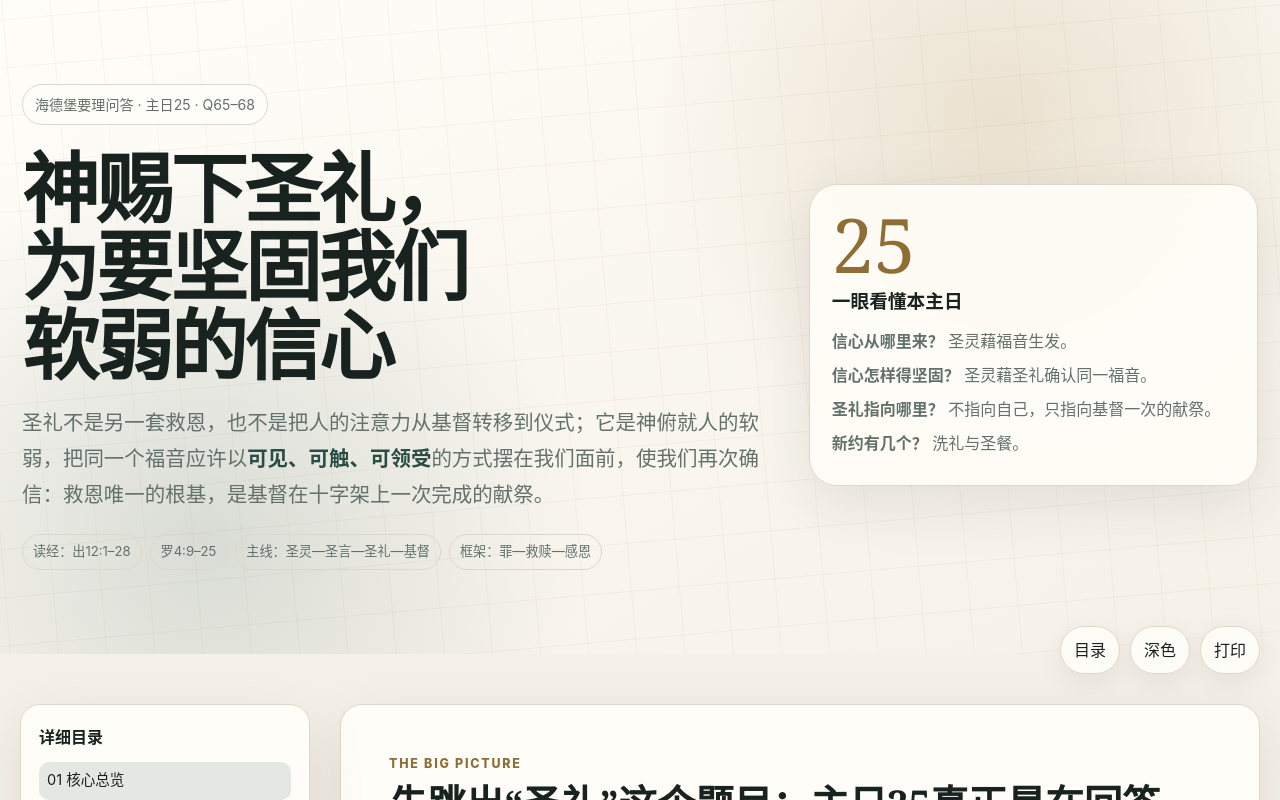
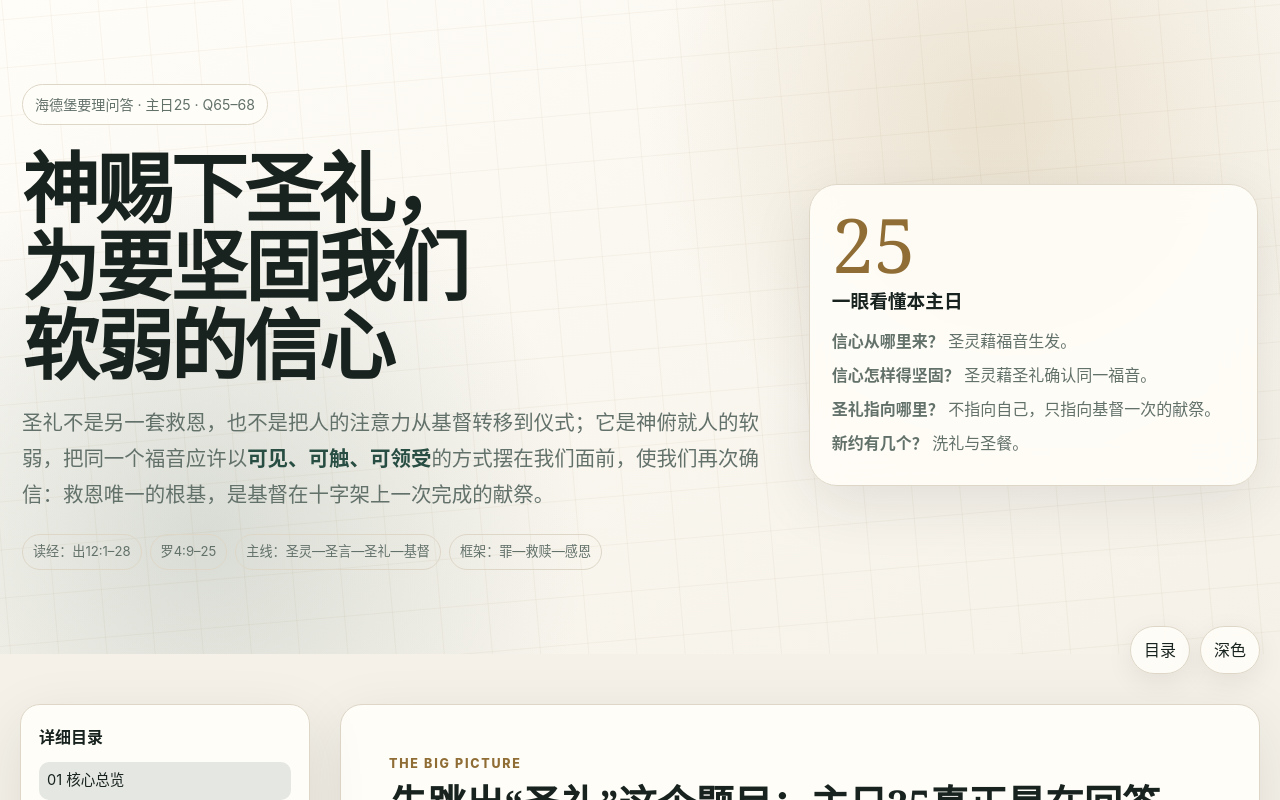
Before and after one commit to 07-Je-GT-Love-Personal-20260918/bible-reformed-atlas-20260919, a plain HTML site: page lordsday25/index.html in a window 1280 px wide. Shown: the top 800 px of the page. Drawn offline with Linux system fonts and the light colour scheme.

Commit message:
Remove remaining print button and styles from Lord's Day 25

```diff
--- a/lordsday25/index.html
+++ b/lordsday25/index.html
@@ -56,7 +56,7 @@ footer{width:min(var(--max),calc(100% - 30px));margin:0 auto 56px;color:var(--mu
 .pill-row{display:flex;gap:8px;flex-wrap:wrap;margin:16px 0}.pill{border:1px solid var(--line);padding:5px 10px;border-radius:999px;font-size:.82rem;color:var(--muted)}
 @media(max-width:980px){.hero-inner{grid-template-columns:1fr}.hero{min-height:auto}.layout{grid-template-columns:1fr}.toc{display:none}.toolbar{top:8px}.g4{grid-template-columns:repeat(2,1fr)}.g3{grid-template-columns:1fr 1fr}.mindmap{grid-template-columns:1fr}.mindmap .center{grid-column:auto;grid-row:auto;aspect-ratio:auto;border-radius:20px}.art-grid{grid-template-columns:1fr}}
 @media(max-width:640px){body{line-height:1.72}.hero{padding:64px 17px 48px}.panel{padding:22px 18px;border-radius:18px}.g2,.g3,.g4{grid-template-columns:1fr}.point-head{gap:10px}.point-no{font-size:2.6rem}.flow .node{min-width:155px}.art-card img{height:240px}.toolbar{justify-content:center}.map-wrap{padding:6px}.map-wrap svg{min-height:300px}.kicker{font-size:.78rem}h1{font-size:2.8rem}}
-@media print{.toolbar,.toc,#progress{display:none!important}.layout{display:block;width:100%;margin:0}.panel{box-shadow:none;break-inside:avoid;border-color:#ccc}.hero{min-height:auto;padding:30px;background:#fff}.hero-inner{display:block}.hero-card{box-shadow:none;margin-top:20px}body{background:#fff;color:#111}.discussion details{break-inside:avoid}.discussion details:not([open]) .answer{display:block}.discussion details:not([open]) summary:after{display:none}}
+
 </style>
 </head>
 <body>
@@ -82,7 +82,6 @@ footer{width:min(var(--max),calc(100% - 30px));margin:0 auto 56px;color:var(--mu
 <div class="toolbar">
   <button id="tocBtn" type="button">目录</button>
   <button id="themeBtn" type="button">深色</button>
-  <button onclick="window.print()" type="button">打印</button>
 </div>
 <div class="layout" id="layout">
   <nav class="toc" id="toc">
```
